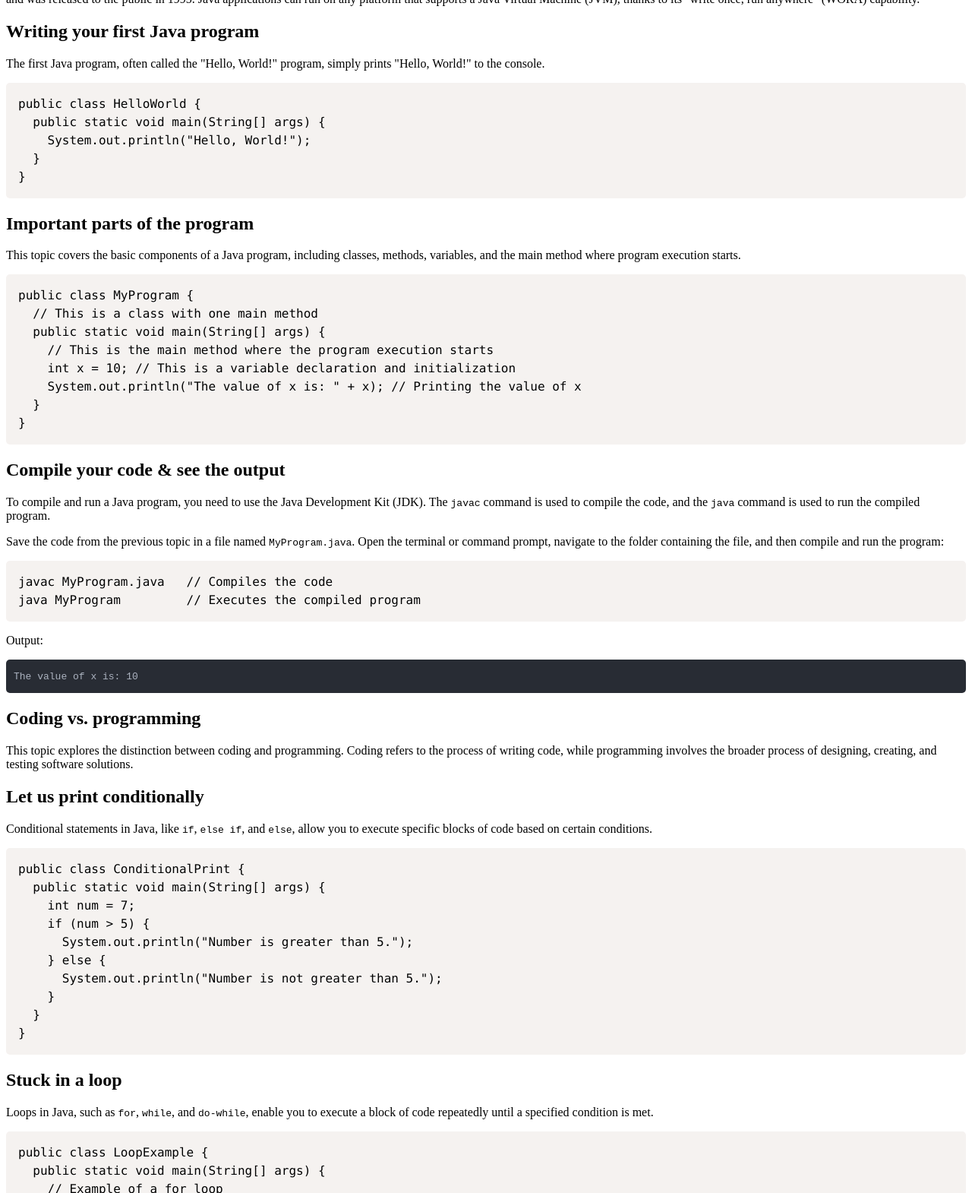
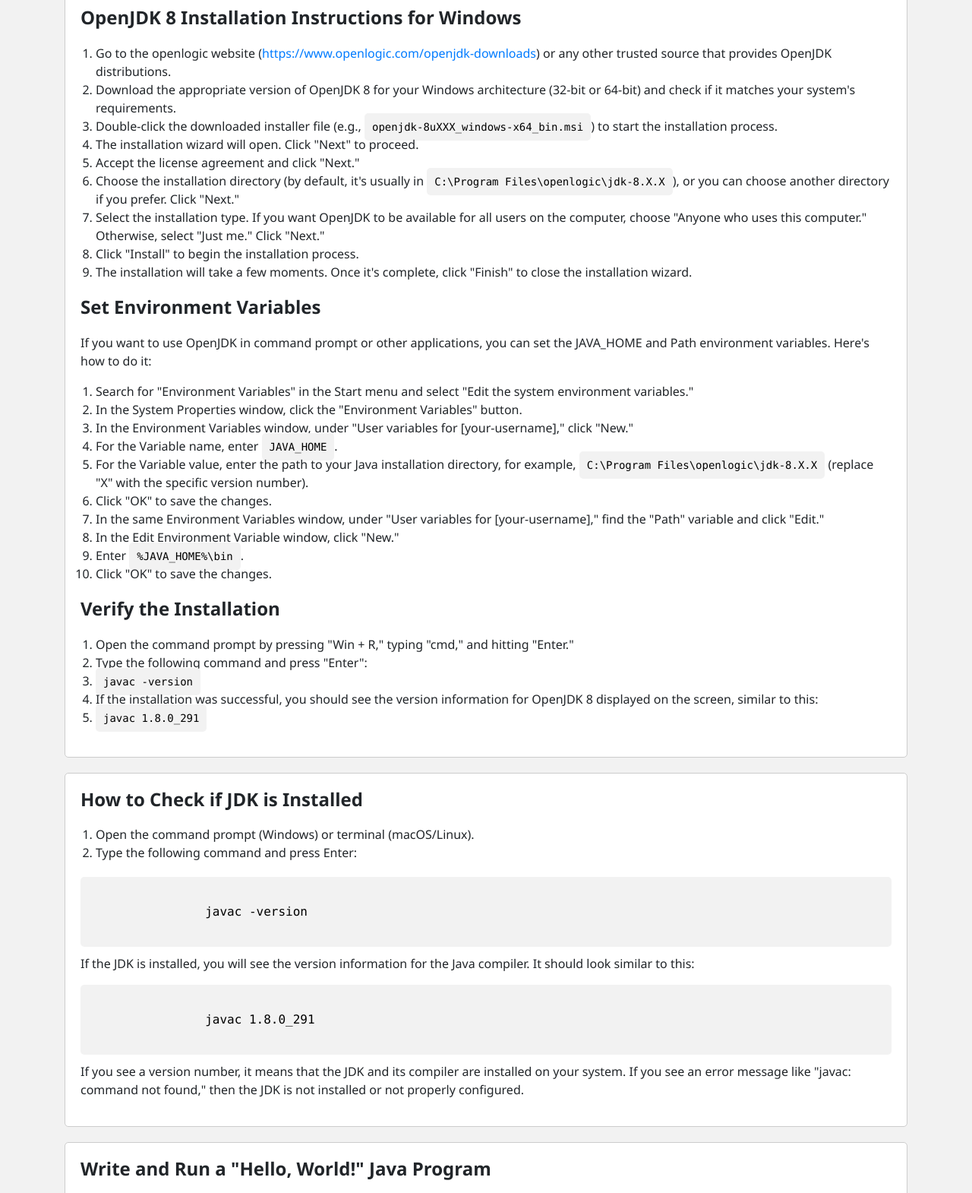
Before and after one commit to SohailUstad/jfsdd2023, a plain HTML site: page session1.html in a window 1280 px wide. Shown: the part 155-1725 px from the top of the page at 76% size. Drawn offline with nearby package versions, Linux system fonts and the light colour scheme.

Commit message:
Add files via upload

```diff
--- a/session1.html
+++ b/session1.html
@@ -1,230 +1,179 @@
 <!DOCTYPE html>
-<html lang="en">
+<html>
 
 <head>
-    <meta charset="UTF-8">
-    <meta name="viewport" content="width=device-width, initial-scale=1.0">
-    <title>Session 2 || JFS D&D 2023</title>
-    <!-- Add Prism.js CSS and JavaScript links -->
-    <link href="https://cdnjs.cloudflare.com/ajax/libs/prism/1.29.0/themes/prism.min.css" rel="stylesheet">
+    <title>Session 1 || JFS D&D 2023</title>
+    <meta name="viewport" content="width=device-width, initial-scale=1, shrink-to-fit=no">
+    <link rel="stylesheet" href="https://maxcdn.bootstrapcdn.com/bootstrap/4.5.2/css/bootstrap.min.css">
     <style>
-        /* Custom CSS styles for terminal-like output */
-        .terminal {
-            background-color: black;
-            color: white;
-            padding: 10px;
-            font-family: monospace;
+        body {
+            font-family: "Segoe UI", Arial, sans-serif;
+            background-color: #f2f2f2;
+            padding: 20px;
         }
 
-        .command {
-            color: lime;
+        .section-container {
+            background-color: #fff;
+            border: 1px solid #ccc;
+            border-radius: 5px;
+            padding: 20px;
+            margin-bottom: 20px;
         }
 
-        pre {
-            background-color: #282c34;
-            /* Programmer-friendly dark background color */
-            color: #abb2bf;
-            /* Text color for code */
-            font-family: "Fira Code", monospace;
-            /* Use Fira Code font for code */
+        .section-title {
+            font-size: 24px;
+            font-weight: bold;
+            margin-bottom: 20px;
+        }
+
+        .instruction-list {
+            padding-left: 20px;
+            margin-bottom: 20px;
+        }
+
+        .command,
+        .output {
+            background-color: #f2f2f2;
             padding: 10px;
             border-radius: 5px;
-            line-height: 1.5;
-            overflow: auto;
+            font-family: "Consolas", "Courier New", Courier, monospace;
+            color: #000;
+            margin-bottom: 10px;
+            white-space: pre-wrap;
+        }
+
+        pre code {
+            display: block;
+            padding: 10px;
+            overflow-x: auto;
+            background-color: #f2f2f2;
+            border-radius: 5px;
+            font-family: Consolas, "Courier New", Courier, monospace;
+            color: #000;
+            white-space: pre-wrap;
         }
     </style>
-    <script src="https://cdnjs.cloudflare.com/ajax/libs/prism/1.29.0/prism.min.js"></script>
 </head>
 
 <body>
+
     <div class="container mt-5">
-        <h1 class="display-4">JFS D&amp;D 2023 Session 2</h1>
-
-        <div class="row mt-4">
-            <div class="col">
-                <h2>What is Java?</h2>
-                <p>
-                    Java is a high-level, object-oriented programming language known for its platform independence,
-                    robustness, and versatility. It was developed by James Gosling and his team at Sun Microsystems and
-                    was released to the public in 1995. Java applications can run on any platform that supports a Java
-                    Virtual Machine (JVM), thanks to its "write once, run anywhere" (WORA) capability.
-                </p>
-            </div>
+        <h1 class="display-4">JFS D&amp;D 2023 Session 1</h1>
+        <div class="section-container">
+            <h2 class="section-title">OpenJDK 8 Installation Instructions for Windows</h2>
+            <ol class="instruction-list">
+                <li>Go to the openlogic website (<a href="https://www.openlogic.com/openjdk-downloads"
+                        target="_blank">https://www.openlogic.com/openjdk-downloads</a>) or any other trusted source
+                    that provides OpenJDK distributions.</li>
+                <li>Download the appropriate version of OpenJDK 8 for your Windows architecture (32-bit or 64-bit) and
+                    check if it matches your system's requirements.</li>
+                <li>Double-click the downloaded installer file (e.g., <code
+                        class="command">openjdk-8uXXX_windows-x64_bin.msi</code>) to start the installation process.
+                </li>
+                <li>The installation wizard will open. Click "Next" to proceed.</li>
+                <li>Accept the license agreement and click "Next."</li>
+                <li>Choose the installation directory (by default, it's usually in <code
+                        class="command">C:\Program Files\openlogic\jdk-8.X.X</code>), or you can choose another
+                    directory if you prefer. Click "Next."</li>
+                <li>Select the installation type. If you want OpenJDK to be available for all users on the computer,
+                    choose "Anyone who uses this computer." Otherwise, select "Just me." Click "Next."</li>
+                <li>Click "Install" to begin the installation process.</li>
+                <li>The installation will take a few moments. Once it's complete, click "Finish" to close the
+                    installation wizard.</li>
+            </ol>
+            <h3 class="section-title">Set Environment Variables</h3>
+            <p>If you want to use OpenJDK in command prompt or other applications, you can set the JAVA_HOME and Path
+                environment variables. Here's how to do it:</p>
+            <ol class="instruction-list">
+                <li>Search for "Environment Variables" in the Start menu and select "Edit the system environment
+                    variables."</li>
+                <li>In the System Properties window, click the "Environment Variables" button.</li>
+                <li>In the Environment Variables window, under "User variables for [your-username]," click "New."</li>
+                <li>For the Variable name, enter <code class="command">JAVA_HOME</code>.</li>
+                <li>For the Variable value, enter the path to your Java installation directory, for example, <code
+                        class="command">C:\Program Files\openlogic\jdk-8.X.X</code> (replace "X" with the specific
+                    version number).</li>
+                <li>Click "OK" to save the changes.</li>
+                <li>In the same Environment Variables window, under "User variables for [your-username]," find the
+                    "Path" variable and click "Edit."</li>
+                <li>In the Edit Environment Variable window, click "New."</li>
+                <li>Enter <code class="command">%JAVA_HOME%\bin</code>.</li>
+                <li>Click "OK" to save the changes.</li>
+            </ol>
+            <h3 class="section-title">Verify the Installation</h3>
+            <ol class="instruction-list">
+                <li>Open the command prompt by pressing "Win + R," typing "cmd," and hitting "Enter."</li>
+                <li>Type the following command and press "Enter":</li>
+                <li><code class="command">javac -version</code></li>
+                <li>If the installation was successful, you should see the version information for OpenJDK 8 displayed
+                    on the screen, similar to this:</li>
+                <li><code class="output">javac 1.8.0_291</code></li>
+            </ol>
         </div>
 
-        <div class="row mt-4">
-            <div class="col">
-                <h2>Writing your first Java program</h2>
-                <p>
-                    The first Java program, often called the "Hello, World!" program, simply prints "Hello, World!" to
-                    the console.
-                </p>
-                <pre><code class="language-java">public class HelloWorld {
-  public static void main(String[] args) {
-    System.out.println("Hello, World!");
-  }
-}</code></pre>
+        <div class="section-container">
+            <h2 class="section-title">How to Check if JDK is Installed</h2>
+            <ol class="instruction-list">
+                <li>Open the command prompt (Windows) or terminal (macOS/Linux).</li>
+                <li>Type the following command and press Enter:</li>
+            </ol>
+            <div class="command">
+                javac -version
             </div>
+            <p>If the JDK is installed, you will see the version information for the Java compiler. It should look
+                similar to this:</p>
+            <div class="output">
+                javac 1.8.0_291
+            </div>
+            <p>If you see a version number, it means that the JDK and its compiler are installed on your system. If you
+                see an error message like "javac: command not found," then the JDK is not installed or not properly
+                configured.</p>
         </div>
 
-        <div class="row mt-4">
-            <div class="col">
-                <h2>Important parts of the program</h2>
-                <p>
-                    This topic covers the basic components of a Java program, including classes, methods, variables, and
-                    the main method where program execution starts.
-                </p>
-                <pre><code class="language-java">public class MyProgram {
-  // This is a class with one main method
-  public static void main(String[] args) {
-    // This is the main method where the program execution starts
-    int x = 10; // This is a variable declaration and initialization
-    System.out.println("The value of x is: " + x); // Printing the value of x
-  }
-}</code></pre>
+        <div class="section-container">
+            <h2 class="section-title">Write and Run a "Hello, World!" Java Program</h2>
+            <p>Let's write a simple "Hello, World!" Java program and run it using the Command Prompt.</p>
+            <ol class="instruction-list">
+                <li>Open Notepad or any text editor.</li>
+                <li>Copy the following Java code and paste it into the text editor:</li>
+            </ol>
+            <div class="hello-world-code">
+                <pre><code class="language-java">
+                public class HelloWorld {
+                    public static void main(String[] args) {
+                        System.out.println("Hello, World!");
+                    }
+                }
+            </code></pre>
             </div>
+            <ol class="instruction-list">
+                <li>Save the file with the name <code class="command">HelloWorld.java</code>. Make sure to select "All
+                    Files" as the file type and add the ".java" extension at the end of the filename (e.g., <code
+                        class="command">HelloWorld.java</code>).</li>
+                <li>Open the Command Prompt by pressing "Win + R," typing "cmd," and hitting "Enter."</li>
+                <li>Navigate to the location where you saved the <code class="command">HelloWorld.java</code> file using
+                    the <code class="command">cd</code> command.</li>
+                <li>Compile the Java program using the <code class="command">javac</code> command:</li>
+            </ol>
+            <div class="command">
+                javac HelloWorld.java
+            </div>
+            <p>If there are no errors in your code, the compilation will be successful, and a new file named <code
+                    class="command">HelloWorld.class</code> will be created in the same directory.</p>
+            <ol class="instruction-list">
+                <li>Run the Java program using the <code class="command">java</code> command:</li>
+            </ol>
+            <div class="command">
+                java HelloWorld
+            </div>
+            <p>If everything is correct, you should see the output:</p>
+            <div class="output">
+                Hello, World!
+            </div>
+            <p>Congratulations! You've written, compiled, and executed your first Java program.</p>
         </div>
-
-        <div class="row mt-4">
-            <div class="col">
-                <h2>Compile your code &amp; see the output</h2>
-                <p>
-                    To compile and run a Java program, you need to use the Java Development Kit (JDK). The
-                    <code>javac</code> command is used to compile the code, and the <code>java</code> command is used to
-                    run the compiled program.
-                </p>
-                <p>
-                    Save the code from the previous topic in a file named <code>MyProgram.java</code>. Open the terminal
-                    or command prompt, navigate to the folder containing the file, and then compile and run the program:
-                </p>
-                <pre><code class="language-bash">javac MyProgram.java   // Compiles the code
-java MyProgram         // Executes the compiled program</code></pre>
-                <p>Output:</p>
-                <pre><code>The value of x is: 10</code></pre>
-            </div>
-        </div>
-
-        <div class="row mt-4">
-            <div class="col">
-                <h2>Coding vs. programming</h2>
-                <p>
-                    This topic explores the distinction between coding and programming. Coding refers to the process of
-                    writing code, while programming involves the broader process of designing, creating, and testing
-                    software solutions.
-                </p>
-            </div>
-        </div>
-
-        <div class="row mt-4">
-            <div class="col">
-                <h2>Let us print conditionally</h2>
-                <p>
-                    Conditional statements in Java, like <code>if</code>, <code>else if</code>, and <code>else</code>,
-                    allow you to execute specific blocks of code based on certain conditions.
-                </p>
-                <pre><code class="language-java">public class ConditionalPrint {
-  public static void main(String[] args) {
-    int num = 7;
-    if (num > 5) {
-      System.out.println("Number is greater than 5.");
-    } else {
-      System.out.println("Number is not greater than 5.");
-    }
-  }
-}</code></pre>
-            </div>
-        </div>
-
-        <div class="row mt-4">
-            <div class="col">
-                <h2>Stuck in a loop</h2>
-                <p>
-                    Loops in Java, such as <code>for</code>, <code>while</code>, and <code>do-while</code>, enable you
-                    to execute a block of code repeatedly until a specified condition is met.
-                </p>
-                <pre><code class="language-java">public class LoopExample {
-  public static void main(String[] args) {
-    // Example of a for loop
-    for (int i = 1; i <= 5; i++) {
-      System.out.println("Iteration: " + i);
-    }
-
-    // Example of a while loop
-    int count = 1;
-    while (count <= 5) {
-      System.out.println("While loop iteration: " + count);
-      count++;
-    }
-  }
-}</code></pre>
-            </div>
-        </div>
-
-        <div class="row mt-4">
-            <div class="col">
-
-            </div>
-        </div>
-
     </div>
 
-    <!-- Bootstrap JS and jQuery (optional) -->
-    <script src="https://code.jquery.com/jquery-3.5.1.slim.min.js"></script>
-    <script src="https://cdn.jsdelivr.net/npm/@popperjs/core@2.10.2/dist/umd/popper.min.js"></script>
-    <script src="https://cdn.jsdelivr.net/npm/bootstrap@5.3.0/dist/js/bootstrap.min.js"></script>
-
-    <div class="container mt-5">
-        <h1 class="mb-4">Java Calculator</h1>
-        <pre><code class="language-java">
-import java.util.Scanner;
-
-public class Calculator {
-
-    public static void main(String[] args) {
-
-        int a, b, sum, diff, pro, div;
-
-        Scanner sc = new Scanner(System.in);
-
-        System.out.print("a=");
-        a = sc.nextInt();
-        sc.nextLine();
-
-        System.out.print("b=");
-        b = sc.nextInt();
-        sc.nextLine();
-
-        sum = a + b;
-        diff = a - b;
-        pro = a * b;
-        div = a / b;
-
-        System.out.println("a+b=" + sum);
-        System.out.println("a-b=" + diff);
-        System.out.println("a*b=" + pro);
-        System.out.println("a/b=" + div);
-
-    }
-
-}
-    </code></pre>
-
-        <h2 class="mt-5">Compile and Run:</h2>
-        <pre><code class="language-bash">
-<span class="command">$</span> javac Calculator.java
-<span class="command">$</span> java Calculator
-    </code></pre>
-
-        <h2 class="mt-5">Output:</h2>
-        <div class="terminal">
-            <p>a=10</p>
-            <p>b=5</p>
-            <p>a+b=15</p>
-            <p>a-b=5</p>
-            <p>a*b=50</p>
-            <p>a/b=2</p>
-        </div>
-    </div>
 </body>
 
 </html>
```
Also changed, not shown: session2.html (added, +230 -0 lines).
